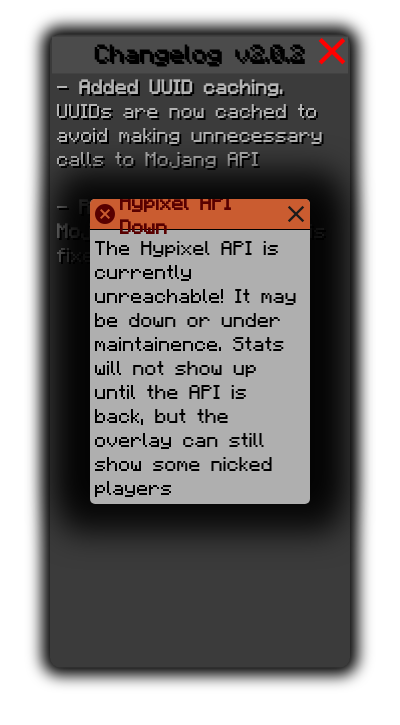
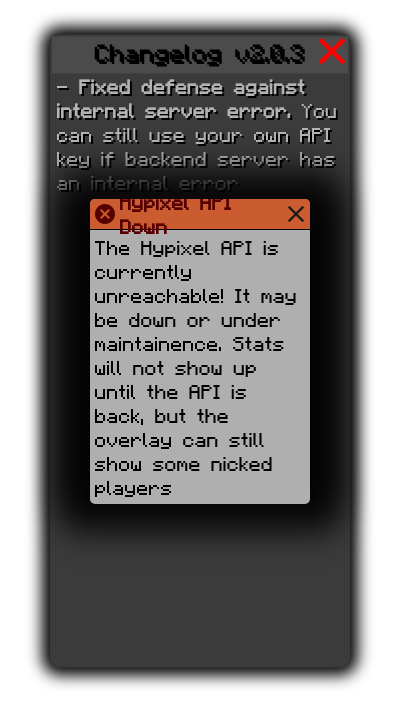
Before and after one commit to Chit132/abyss-overlay, an Electron app: page src/index.html in a window 400 px wide. Shown: the part 71-796 px from the top of the page. Drawn offline with nearby package versions, Linux system fonts and the light colour scheme; no server answers.

Commit message:
added defense against backend internal server error

```diff
--- a/package.json
+++ b/package.json
@@ -1,7 +1,7 @@
 {
   "name": "abyss-overlay",
   "productName": "Abyss Overlay",
-  "version": "2.0.2",
+  "version": "2.0.3",
   "description": "The Official Abyss Stats Overlay",
   "homepage": "https://github.com/Chit132/abyss-overlay",
   "main": "main.js",
--- a/src/index.html
+++ b/src/index.html
@@ -307,8 +307,7 @@
             <p id="changelogVersion" style="width: 100%; height: 37px; margin: 0; padding: 0; background-color: rgb(75, 75, 75); text-align: center; font-size: 20px; color: var(--primaryColor);">Changelog</p>
             <p id="changelogClose">×</p>
             <p style="height: calc(100% - 37px); margin: 0; margin-left: 5px; padding: 0; overflow-y: auto; color: rgb(179, 179, 179);">
-                - <b>Added UUID caching.</b> UUIDs are now cached to avoid making unnecessary calls to Mojang API<br><br>
-                - <b>Reverted hotfix for Mojang API.</b> Mojang API is fixed now!
+                - <b>Fixed defense against internal server error.</b> You can still use your own API key if backend server has an internal error
             </p>
         </div>
     </div>
--- a/src/index.js
+++ b/src/index.js
@@ -155,7 +155,7 @@
         });
         data.bulletin && ModalWindow.open(data.bulletin);
     }, error: (jqXHR) => {
-        if (jqXHR.status === 0) overlayBackendDown = true;
+        if (jqXHR.status === 0 || jqXHR.status === 500) overlayBackendDown = true;
         else if (jqXHR.status === 403) {
             overlayBackendDown = true;
             setTimeout(() => {
@@ -164,7 +164,7 @@
                 });
             }, 1000);
         }
-        else if (jqXHR.status === 500) hypixelAPIdown = true;
+        else if (jqXHR.status === 569) hypixelAPIdown = true;
         updateArray();
     }, complete: () => {
         verifyUUID();
```
